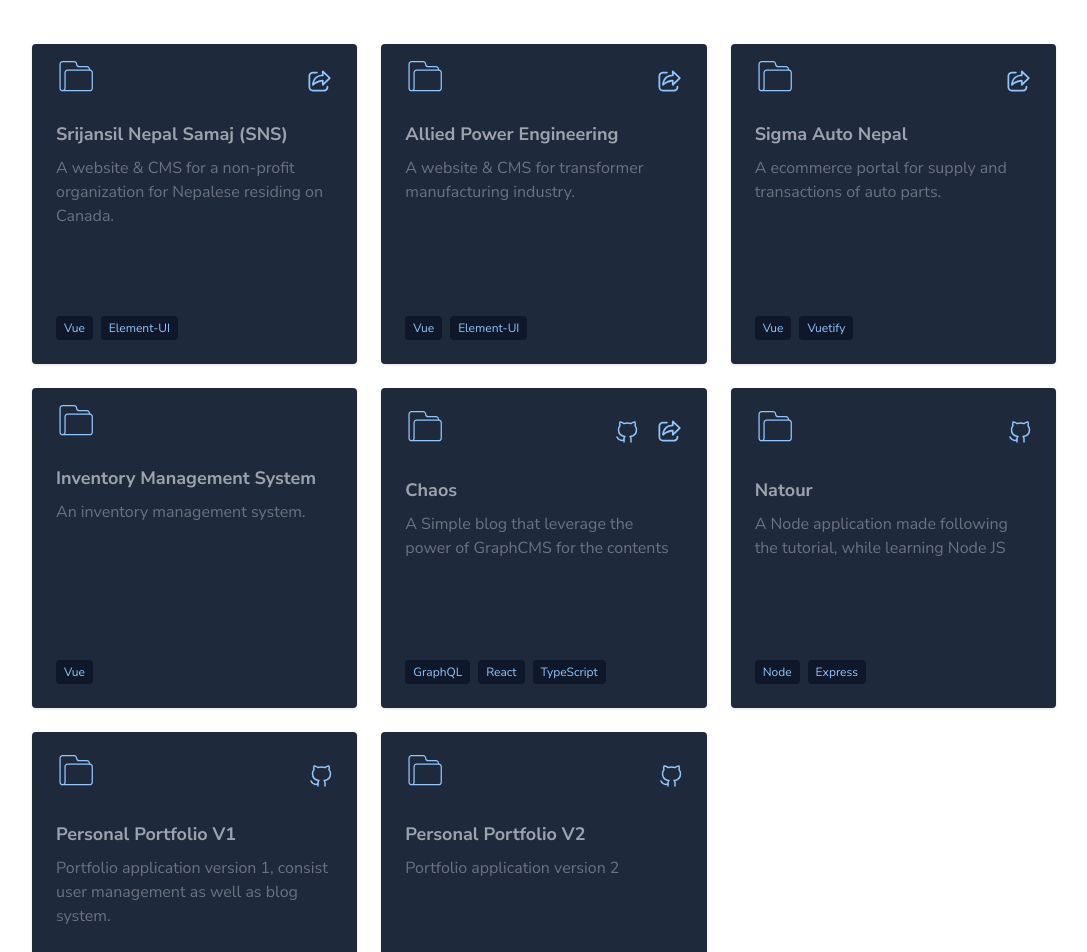
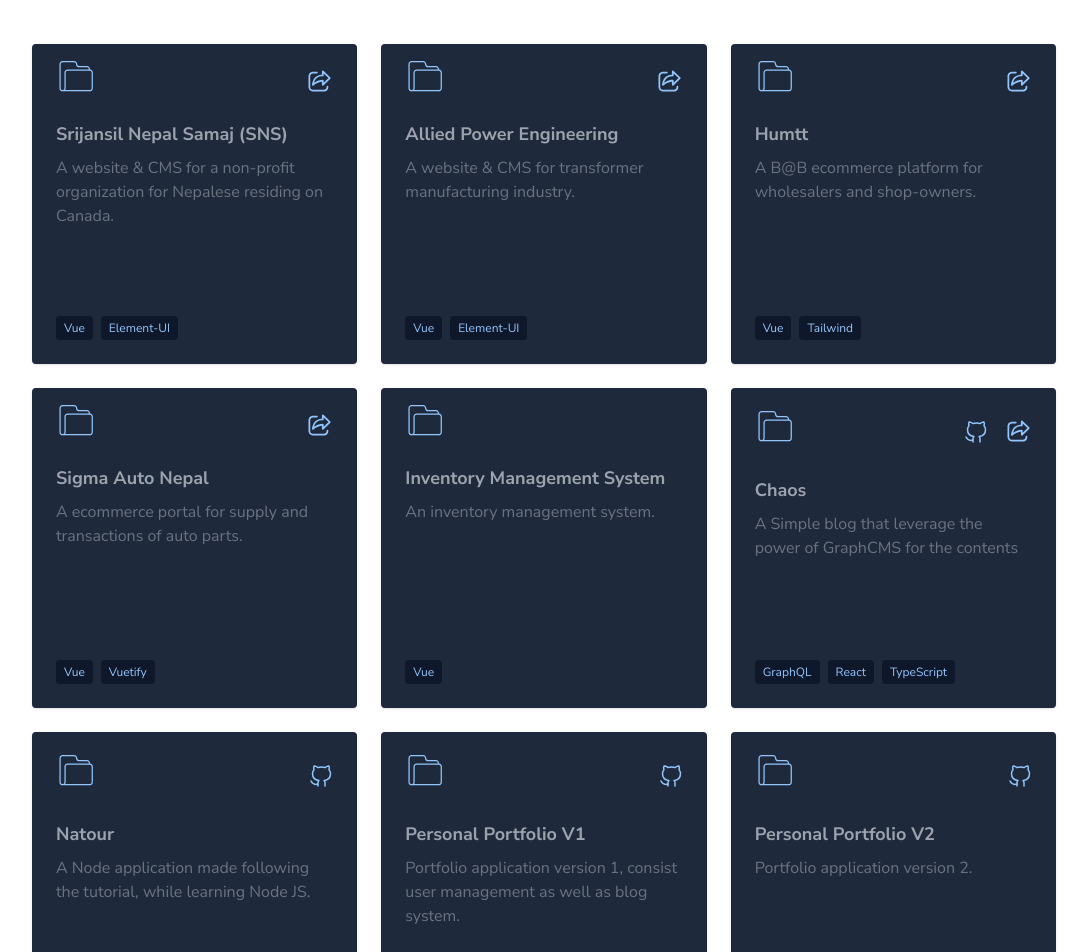
Before and after one commit to sanzaikc/portfolio_v2, a React (Create React App) app: page / in a window 1280 px wide. Shown: the part 2540-3492 px from the top of the page, without its empty margins (96-1183 px from the left). Built offline with nearby package versions, Linux system fonts and the light colour scheme.

Commit message:
project added

```diff
--- a/src/components/Projects.jsx
+++ b/src/components/Projects.jsx
@@ -14,7 +14,13 @@
     name: "Allied Power Engineering",
     description: "A website & CMS for transformer manufacturing industry.",
     tags: ["Vue", "Element-UI"],
-    link: "https://alliedpowereng.com/",
+    link: "https://alliedpowereng.com",
+  },
+  {
+    name: "Humtt",
+    description: "A B@B ecommerce platform for wholesalers and shop-owners.",
+    tags: ["Vue", "Tailwind"],
+    link: "https://humtt.com",
   },
   {
     name: "Sigma Auto Nepal",
@@ -33,13 +39,13 @@
     description:
       "A Simple blog that leverage the power of GraphCMS for the contents",
     tags: ["GraphQL", "React", "TypeScript"],
-    link: "https://sanzai-graph-cms-blog.vercel.app/",
+    link: "https://sanzai-graph-cms-blog.vercel.app",
     github: "https://github.com/sanzaikc/graphCMS-blog",
   },
   {
     name: "Natour",
     description:
-      "A Node application made following the tutorial, while learning Node JS",
+      "A Node application made following the tutorial, while learning Node JS.",
     tags: ["Node", "Express"],
     github: "https://github.com/sanzaikc/Natour",
   },
@@ -52,7 +58,7 @@
   },
   {
     name: "Personal Portfolio V2",
-    description: "Portfolio application version 2",
+    description: "Portfolio application version 2.",
     tags: ["React", "Tailwind"],
     github: "https://github.com/sanzaikc/portfolio_v2",
   },
```
